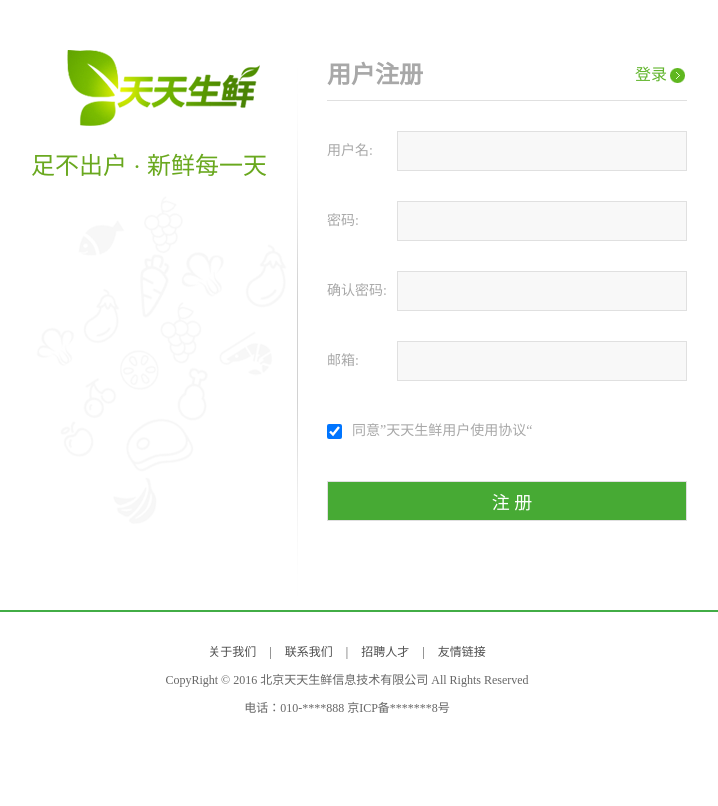
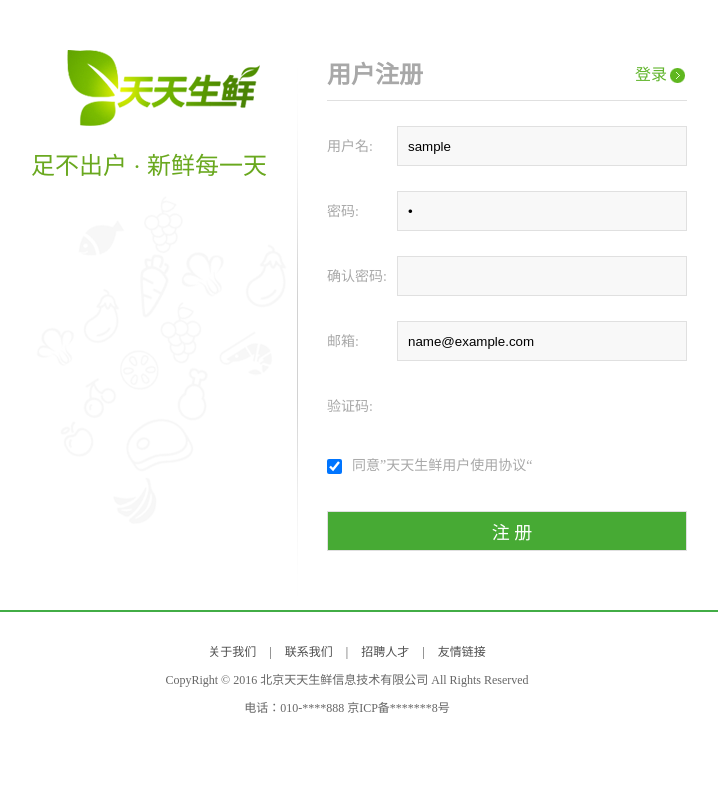
Before and after one commit to pyhcss/ttsx, a Django app: template ttsx/templates/tt_user/register.html in a window 1280 px wide. Shown: the top 806 px of the page, without its empty margins (293-1011 px from the left). Run offline with Django 3.2, Linux system fonts and the light colour scheme; tables that the repository leaves empty hold one stand-in row (values such as "Sample post"); the template is opened without the code that fills it: values that come from a table or form of the project are taken from there, most other values are stand-ins (such as "Sample title", 1, 10 or a date in 2020); parts of the project's set-up code (start-up, migrations or seed data) failed here and were passed over.

Commit message:
增加注册页验证码、修复注册BUG

```diff
--- a/ttsx/static/css/main.css
+++ b/ttsx/static/css/main.css
@@ -290,21 +290,23 @@
 .login_title a{width:100px;height:20px;display:block;font-size:16px;color:#5fb42a;text-indent:26px;background:url(../images/icons02.png) left 5px no-repeat;float:left;margin:20px 0 0 36px}
 
 .form_input{width:308px;height:250px;margin:20px auto;position:relative;}
-.name_input,.pass_input{width:306px;height:36px;border:1px solid #e0e0e0;background:url(../images/icons02.png) 280px -41px no-repeat #f8f8f8;outline:none;font-size:14px;text-indent:10px;position: absolute;left:0;top:0}
+.name_input,.pass_input,.yanzheng_input{width:306px;height:36px;border:1px solid #e0e0e0;background:url(../images/icons02.png) 280px -41px no-repeat #f8f8f8;outline:none;font-size:14px;text-indent:10px;position: absolute;left:0;top:0}
 .pass_input{top:65px;background-position:280px -95px;}
+.yanzheng_input{top:130px;background-image:none;width:153px;}
 
-.user_error,.pwd_error{color:#f00;position:absolute;left:0;top:43px;display:none}
+.user_error,.pwd_error,.yanzheng_error{color:#f00;position:absolute;left:0;top:43px;display:none}
 
 .pwd_error{top:110px;}
+.yanzheng_error{top:175px;}
 
-.more_input{position:absolute;left:0;top:130px;width:100%}
+.more_input{position:absolute;left:0;top:195px;width:100%}
 
 .more_input input{float:left;margin-top:2px;}
 .more_input label{float:left;margin-left:10px;}
 .more_input a{float:right;color:#666}
 .more_input a:hover{color:#ff8800}
 
-.input_submit{width:100%;height:40px;position:absolute;left:0;top:180px;background-color:#47aa34;color:#fff;font-size:22px;border:0px;font-family:'Microsoft Yahei';cursor:pointer;}
+.input_submit{width:100%;height:40px;position:absolute;left:0;top:220px;background-color:#47aa34;color:#fff;font-size:22px;border:0px;font-family:'Microsoft Yahei';cursor:pointer;}
 
 
 /* 注册页面 */
@@ -326,14 +328,18 @@
 .reg_title h1{height:50px;line-height:50px;float:left;font-size:24px;color:#a8a8a8;font-weight:bold;}
 .reg_title a{float:right;height:20px;line-height:20px;font-size:16px;color:#5fb42a;padding-right:20px;background:url(../images/icons02.png) 35px 3px no-repeat;margin-top:15px}
 
-.reg_form{width:360px;margin:30px 0 0 30px;float:left;position:relative;}
-.reg_form li{height:70px;}
-.reg_form li label{width:70px;height:40px;line-height:40px;float:left;font-size:14px;color:#a8a8a8}
+.reg_form{width:360px;margin:25px 0 0 30px;float:left;position:relative;}
+.reg_form li{height:65px;}
+.reg_form li label{width:70px;height:30px;padding-top:6px;line-height:30px;float:left;font-size:14px;color:#a8a8a8}
 .reg_form li input{width:288px;height:38px;border:1px solid #e0e0e0;float:left;outline:none;text-indent:10px;background-color:#f8f8f8}
-.reg_form li.agreement input{width:15px;height:15px;float:left;margin-top:13px}
-.reg_form li.agreement label{width:300px;float:left;margin-left:10px;}
-.reg_form li.reg_sub input{width:360px;height:40px;background-color:#47aa34;font-size:18px;color:#fff;font-family:'Microsoft Yahei';cursor:pointer;}
-.reg_form li .error_tip{display:none;float:left;height:30px;line-height:30px;margin-left:70px;color:#e62e2e;}
+.reg_form li.agreement{height:50px;}
+.reg_form li.agreement input{width:15px;height:15px;float:left;margin-top:8px;}
+.reg_form li.agreement label{width:300px;float:left;padding-top:0;margin-left:10px;}
+.reg_form li.reg_sub input{width:360px;margin-top:10px;height:40px;background-color:#47aa34;font-size:18px;color:#fff;font-family:'Microsoft Yahei';cursor:pointer;}
+.reg_form li.yanzheng input{width:144px;}
+.reg_form li.yanzheng img{margin-left:20px;}
+.reg_form li .error_tip{display:none;float:left;height:25px;line-height:25px;margin-left:70px;color:#e62e2e;}
+.reg_form li.yanzheng span{position: absolute;left:0;top:300px;}
 .reg_form li .error_tip2{float:left;height:20px;line-height:20px;color:#e62e2e;display:none;}
 
 
--- a/ttsx/static/js/register.js
+++ b/ttsx/static/js/register.js
@@ -5,7 +5,7 @@
 	var error_check_password = true;
 	var error_email = true;
 	var error_check = true;
-
+	var error_captcha = true;
 	$('#user_name').blur(function() {
 		check_user_name();
 	});
@@ -21,6 +21,10 @@
 	$('#email').blur(function() {
 		check_email();
 	});
+
+	$('#id_captcha_1').blur(function () {
+		check_captcha();
+    });
 
 	$('#allow').click(function() {
 		if($(this).is(':checked'))
@@ -70,7 +74,7 @@
 		var len = $('#pwd').val().length;
 		if(len<8||len>20)
 		{
-			$('#pwd').next().html('密码最少8位，最长20位')
+			$('#pwd').next().html('密码最少8位，最长20位');
 			$('#pwd').next().show();
 			error_password = true;
 		}
@@ -87,7 +91,7 @@
 
 		if(pass!=cpass)
 		{
-			$('#cpwd').next().html('两次输入的密码不一致')
+			$('#cpwd').next().html('两次输入的密码不一致');
 			$('#cpwd').next().show();
 			error_check_password = true;
 		}
@@ -109,11 +113,29 @@
 		}
 		else
 		{
-			$('#email').next().html('你输入的邮箱格式不正确')
+			$('#email').next().html('你输入的邮箱格式不正确');
 			$('#email').next().show();
 			error_check_password = true;
 		}
 	}
+
+	function check_captcha() {
+		var lens = $('#id_captcha_1').val().length;
+		if(lens == 0){
+			$(".yanzheng span").html("请输入验证码");
+			$(".yanzheng span").show();
+			error_captcha = true;
+		}
+		else if(lens != 4){
+			$(".yanzheng span").html("验证码错误");
+			$(".yanzheng span").show();
+			error_captcha = true;
+		}
+		else{
+			$(".yanzheng span").hide();
+			error_captcha = false;
+		}
+    }
 
 	function cheched() {
 		if($('#allow').is(':checked'))
@@ -129,14 +151,24 @@
 		}
     }
 
+
+    $('.captcha').click(function () {
+    	$.getJSON("/captcha/refresh/", function (result) {
+        	$('.captcha').attr('src', result['image_url']);
+        	$('#id_captcha_0').val(result['key'])
+    	});
+	});
+
+
 	$('#reg_form').submit(function() {
 		check_user_name();
 		check_pwd();
 		check_cpwd();
 		check_email();
+		check_captcha();
 		cheched();
 
-		if(error_name == false && error_password == false && error_check_password == false && error_email == false && error_check == false)
+		if(error_name == false && error_password == false && error_check_password == false && error_email == false && error_check == false && error_captcha == false)
 		{
 			return true;
 		}
--- a/ttsx/templates/tt_user/login.html
+++ b/ttsx/templates/tt_user/login.html
@@ -28,6 +28,8 @@
 						<div class="user_error">输入错误</div>
 						<input type="password" name="pwd" id="pwd" class="pass_input" placeholder="请输入密码" value="">
 						<div class="pwd_error">输入错误</div>
+						<input type="text" name="yanzheng" id="yanzheng" class="yanzheng_input" placeholder="请输入验证码" value="">
+						<div class="yanzheng_error">请输入验证码</div>
 						<div class="more_input clearfix">
 							<input type="checkbox" name="jzyhm" id="jzyhm" checked="checked">
 							<label>记住用户名</label>
--- a/ttsx/templates/tt_user/register.html
+++ b/ttsx/templates/tt_user/register.html
@@ -42,6 +42,11 @@
 						<input type="text" name="email" id="email">
 						<span class="error_tip">提示信息</span>
 					</li>
+					<li class="yanzheng">
+						<label>验证码:</label>
+						{{ captcha.captcha }}
+						<span class="error_tip">提示信息</span>
+					</li>
 					<li class="agreement">
 						<input type="checkbox" name="allow" id="allow" checked="checked">
 						<label>同意”天天生鲜用户使用协议“</label>
@@ -56,3 +61,18 @@
 		</div>
 	</div>
 {% endblock body %}
+{% block body_bottom %}
+	<script>
+		$(function () {
+			{% if errorcode == 1 %}
+			$(".yanzheng span").html("验证码错误");
+			$(".yanzheng span").show();
+			{% endif %}
+			{% if post != None %}
+			$("#user_name").val("{{ post.user_name }}");
+			$("#email").val("{{ post.email }}");
+			$("#pwd").val("{{ post.pwd }}");
+			{% endif %}
+        })
+	</script>
+{% endblock body_bottom %}
--- /dev/null
+++ b/ttsx/tt_user/forms.py
@@ -0,0 +1,7 @@
+#coding=utf-8
+from django import forms
+from captcha.fields import CaptchaField
+
+
+class Check_Code(forms.Form):
+    captcha = CaptchaField()
--- a/ttsx/tt_user/urls.py
+++ b/ttsx/tt_user/urls.py
@@ -11,5 +11,4 @@
     url("^centersite$",views.centerSite),
     url("^centerorder/?(\d*)$",views.centerOrder),
     url("^zhuxiao$",views.zhuxiao),
-
 ]
--- a/ttsx/ttsx/settings.py
+++ b/ttsx/ttsx/settings.py
@@ -44,6 +44,7 @@
     "tinymce",
     "tt_cart",
     "tt_order",
+    "captcha",
 )
 
 MIDDLEWARE_CLASSES = (
@@ -155,3 +156,8 @@
 HAYSTACK_SIGNAL_PROCESSOR = 'haystack.signals.RealtimeSignalProcessor'
 # 分页输出
 HAYSTACK_SEARCH_RESULTS_PER_PAGE = 10
+
+# 验证码前景色
+CAPTCHA_FOREGROUND_COLOR = '#47aa34'
+# 验证码有效期
+CAPTCHA_TIMEOUT = 2
--- a/ttsx/ttsx/urls.py
+++ b/ttsx/ttsx/urls.py
@@ -24,4 +24,5 @@
     url(r"^goods/",include("tt_goods.urls")),
     url(r"^cart/",include("tt_cart.urls")),
     url(r"^order/",include("tt_order.urls")),
+    url(r'^captcha/', include('captcha.urls')),
 ]
```
Also changed, not shown: ttsx/tt_user/views.py (+39 -24 lines), 6 other files.
